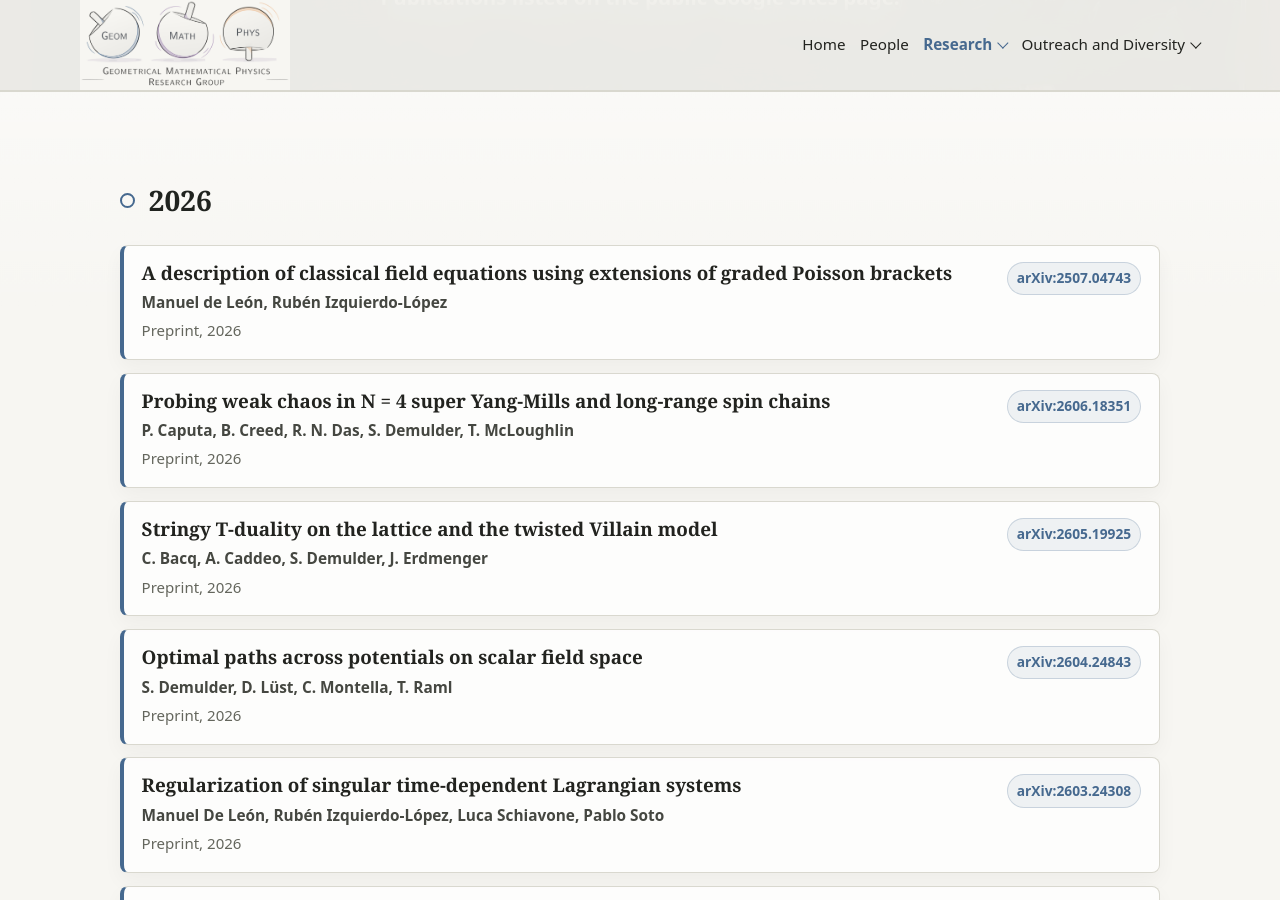
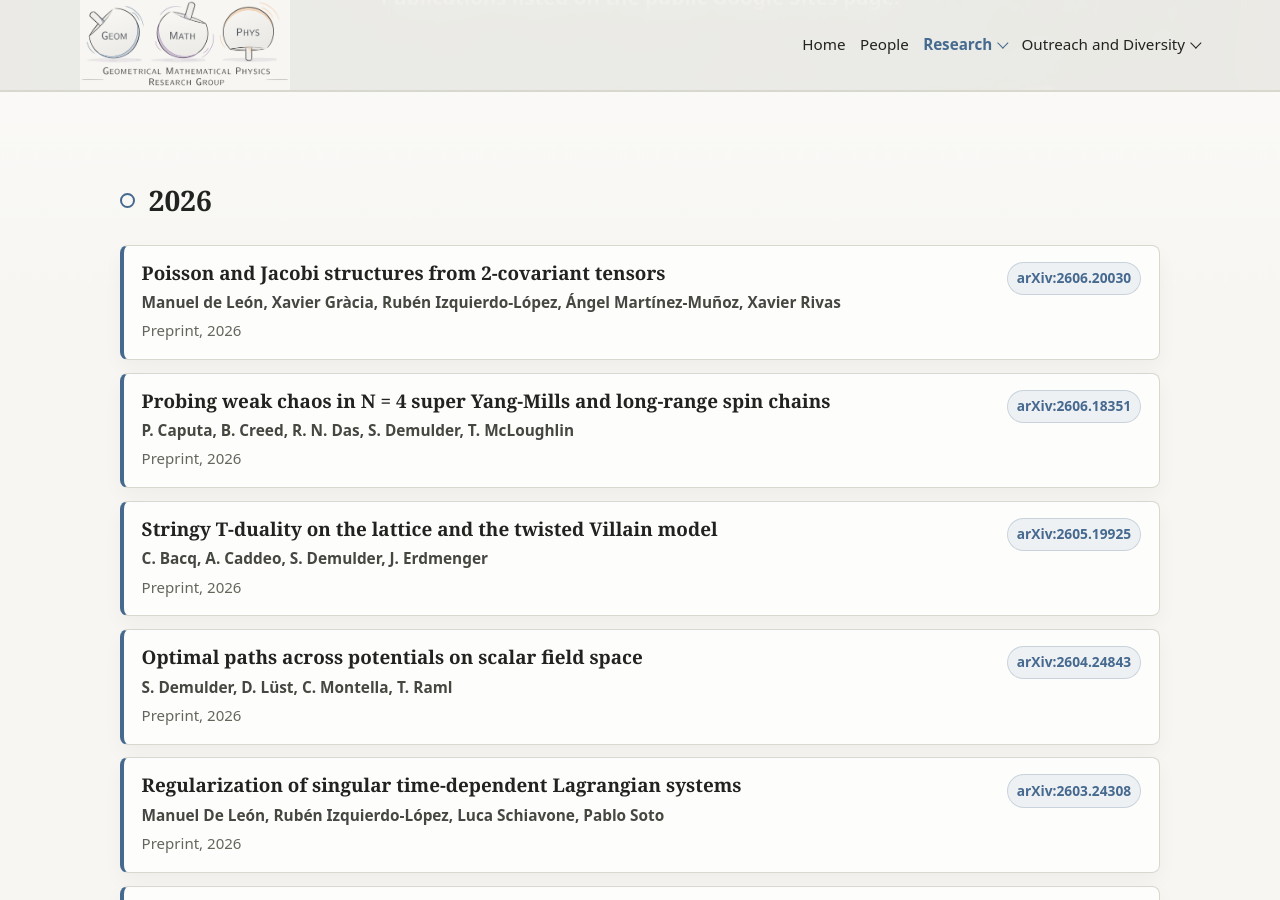
Before and after one commit to GeomMPhys/geommphys.github.io, a Jekyll site: the page built from publications.md, in a window 1280 px wide and 900 px high, scrolled down 348 px. Built offline with Jekyll 4.4.1, drawn with Linux system fonts in a browser that asks for light colours.

Commit message:
correction in the publications

```diff
--- a/_data/publications.yml
+++ b/_data/publications.yml
@@ -18,13 +18,13 @@
 
 selected:
 
-  - title: "A description of classical field equations using extensions of graded Poisson brackets"
-    authors: "Manuel de León, Rubén Izquierdo-López"
+  - title: "Poisson and Jacobi structures from 2-covariant tensors"
+    authors: "Manuel de León, Xavier Gràcia, Rubén Izquierdo-López, Ángel Martínez-Muñoz, Xavier Rivas"
     venue: "Preprint"
     year: 2026
-    arxiv: "2507.04743"
+    arxiv: "2606.20030"
     doi: ""
-    url: "https://arxiv.org/abs/2507.04743"
+    url: "https://arxiv.org/abs/2606.20030"
 
 
   - title: "Probing weak chaos in N = 4 super Yang-Mills and long-range spin chains"
```
